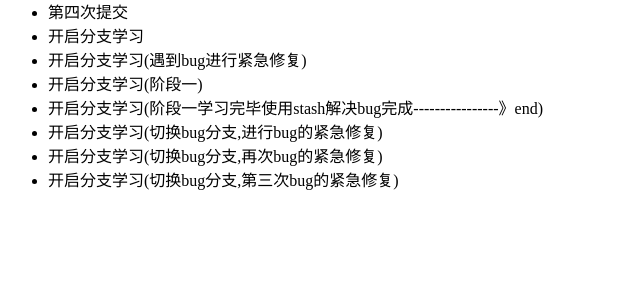
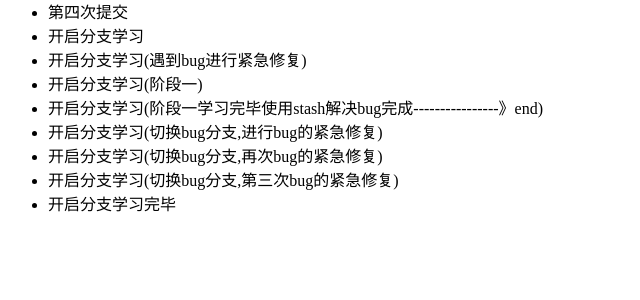
Before and after one commit to skadminadminadmin/sk, a Django app: template templates/git.html in a window 1280 px wide. Shown: the part 148-448 px from the top of the page, without its empty margins (0-640 px from the left). Run offline with Django 3.2, Linux system fonts and the light colour scheme; the template is opened without the code that fills it, so the values that code supplies are empty.

Commit message:
本阶段学习完毕

```diff
--- a/templates/git.html
+++ b/templates/git.html
@@ -18,6 +18,7 @@
     <li>开启分支学习(切换bug分支,进行bug的紧急修复)</li>
     <li>开启分支学习(切换bug分支,再次bug的紧急修复)</li>
     <li>开启分支学习(切换bug分支,第三次bug的紧急修复)</li>
+    <li>开启分支学习完毕</li>
 </ul>
 
 </body>
```
